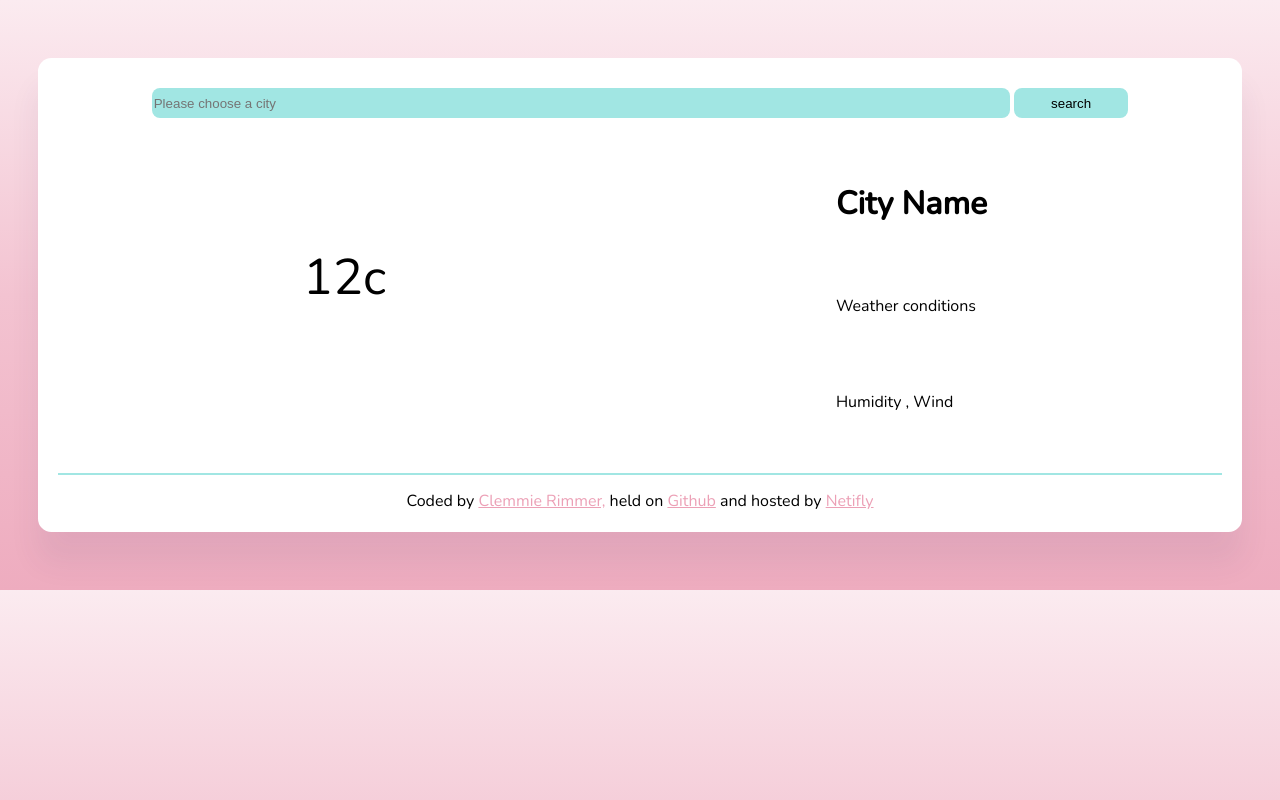
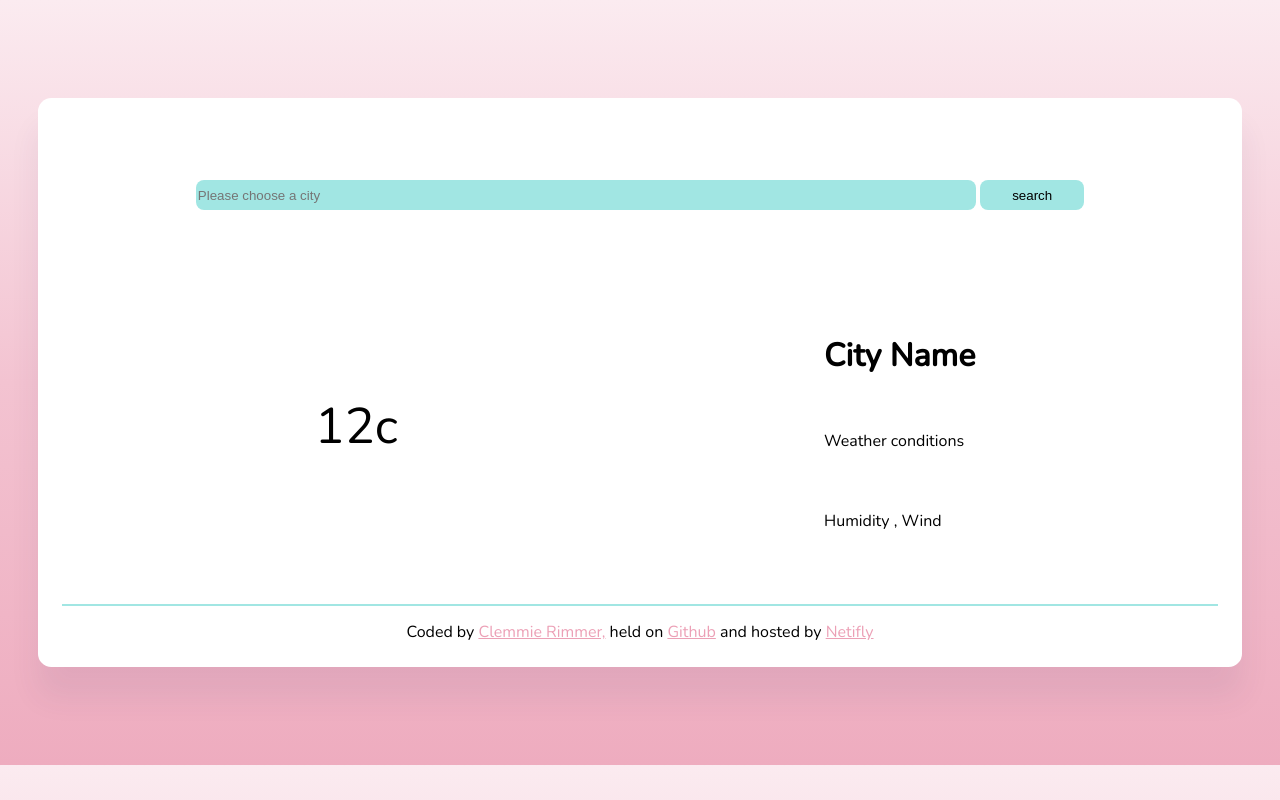
Before and after one commit to Clemmiemjr/Weather-Projects, a plain HTML site: page index.html in a window 1280 px wide. Drawn offline with nearby package versions, Linux system fonts and the light colour scheme.

Commit message:
Update css replacing px with vw in most instances

```diff
--- a/src/index.css
+++ b/src/index.css
@@ -13,15 +13,15 @@ a {
 }
 .body-app {
   background: white;
-  margin: 20px auto;
-  padding: 20px 20px;
+  margin: 5% auto;
+  padding: 2% 2%;
   height: 100%;
   border-radius: 10pt;
   box-shadow: 0 30px 30px rgba(65, 50, 100, 0.08);
 }
 .search-form {
   text-align: center;
-  padding: 10px;
+  padding: 5%;
 }
 .search-city {
   width: 75%;
@@ -52,19 +52,19 @@ a {
 .icon {
   padding: 10px;
   width: 150px;
-  line-height: 150px;
+  line-height: 10vw;
 }
 .current-temperature {
   text-align: center;
   padding: 10px;
-  line-height: 150px;
+  line-height: 10vw;
 }
 .weather-body {
   display: flex;
   justify-content: space-around;
   margin: 0;
-  padding: 15px 15px;
-  line-height: 80px;
+  padding: 3%;
+  line-height: 5vw;
 }
 
 .wind-and-humidty strong {
```
